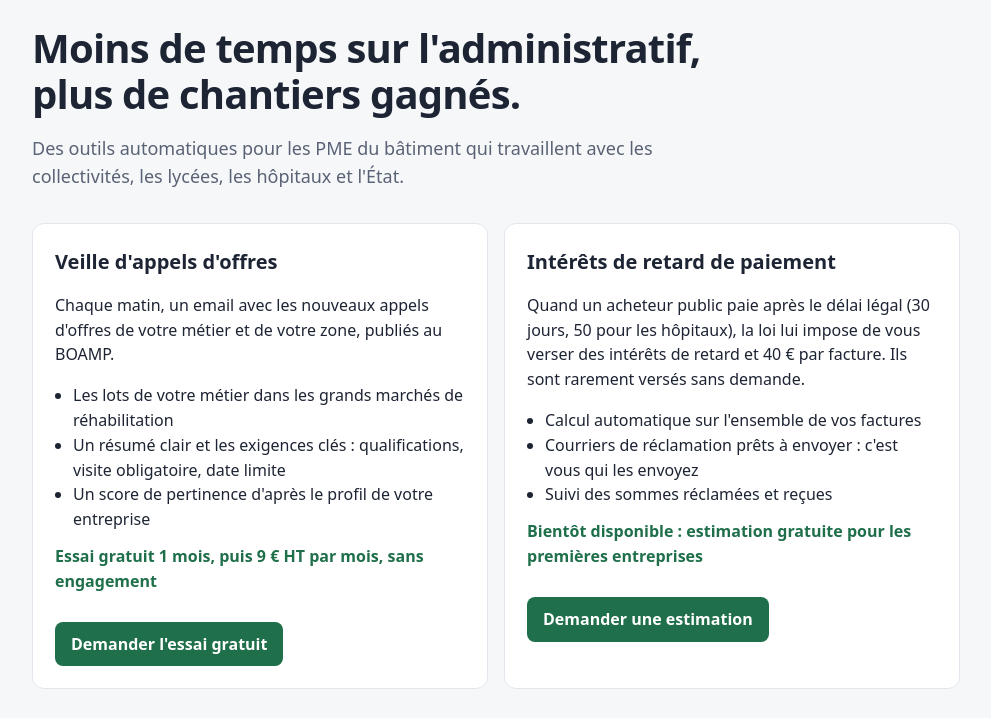
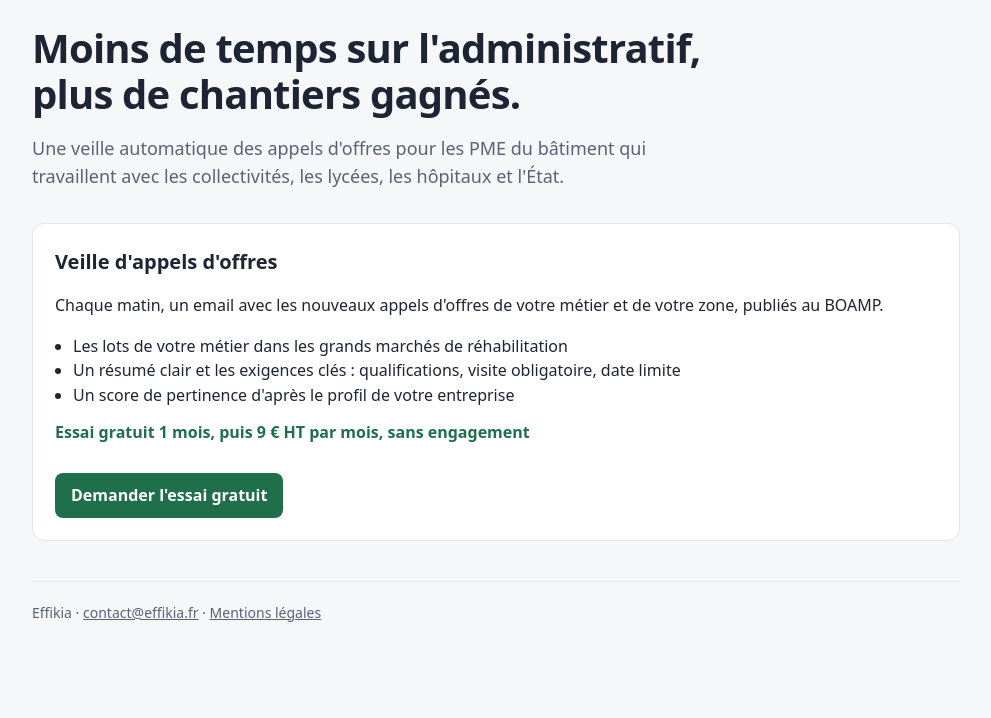
Before and after one commit to Effikia/effikia.github.io, a plain HTML site: page index.html in a window 1280 px wide. Shown: the part 73-791 px from the top of the page, without its empty margins (144-1135 px from the left). Drawn offline with Linux system fonts and the light colour scheme.

Commit message:
Focus homepage on public tender monitoring

```diff
--- a/index.html
+++ b/index.html
@@ -3,7 +3,7 @@
 <head>
 <meta charset="utf-8"><meta name="viewport" content="width=device-width,initial-scale=1">
 <title>Effikia</title>
-<meta name="description" content="Des outils simples pour les PME du bâtiment qui travaillent avec le secteur public : veille d'appels d'offres et intérêts de retard de paiement.">
+<meta name="description" content="Veille d'appels d'offres pour les PME du bâtiment : recevez chaque matin les opportunités de votre métier et de votre zone, résumées par IA.">
 <link rel="stylesheet" href="style.css">
 </head>
 <body>
@@ -11,7 +11,7 @@
 <header><div class="logo">Effik<span>IA</span></div></header>
 
 <h1>Moins de temps sur l'administratif,<br>plus de chantiers gagnés.</h1>
-<p class="lead">Des outils automatiques pour les PME du bâtiment qui travaillent avec les collectivités, les lycées, les hôpitaux et l'État.</p>
+<p class="lead">Une veille automatique des appels d'offres pour les PME du bâtiment qui travaillent avec les collectivités, les lycées, les hôpitaux et l'État.</p>
 
 <div class="grid">
   <section class="card">
@@ -26,20 +26,10 @@
     <a class="btn" href="mailto:contact@effikia.fr?subject=Essai%20veille%20appels%20d'offres&body=M%C3%A9tier%20%3A%0AD%C3%A9partements%20%3A">Demander l'essai gratuit</a>
   </section>
 
-  <section class="card">
-    <h2>Intérêts de retard de paiement</h2>
-    <p>Quand un acheteur public paie après le délai légal (30 jours, 50 pour les hôpitaux), la loi lui impose de vous verser des intérêts de retard et 40 € par facture. Ils sont rarement versés sans demande.</p>
-    <ul>
-      <li>Calcul automatique sur l'ensemble de vos factures</li>
-      <li>Courriers de réclamation prêts à envoyer : c'est vous qui les envoyez</li>
-      <li>Suivi des sommes réclamées et reçues</li>
-    </ul>
-    <p class="price">Bientôt disponible : estimation gratuite pour les premières entreprises</p>
-    <a class="btn" href="mailto:contact@effikia.fr?subject=Estimation%20int%C3%A9r%C3%AAts%20de%20retard">Demander une estimation</a>
-  </section>
+
 </div>
 
-<p class="note">Effikia édite des outils logiciels. Les calculs reposent sur les règles publiques du code de la commande publique ; Effikia ne fournit pas de conseil juridique personnalisé et n'effectue aucun recouvrement pour le compte de ses clients.</p>
+
 
 <footer>
   Effikia · <a href="mailto:contact@effikia.fr">contact@effikia.fr</a> · <a href="mentions-legales.html">Mentions légales</a>
```
